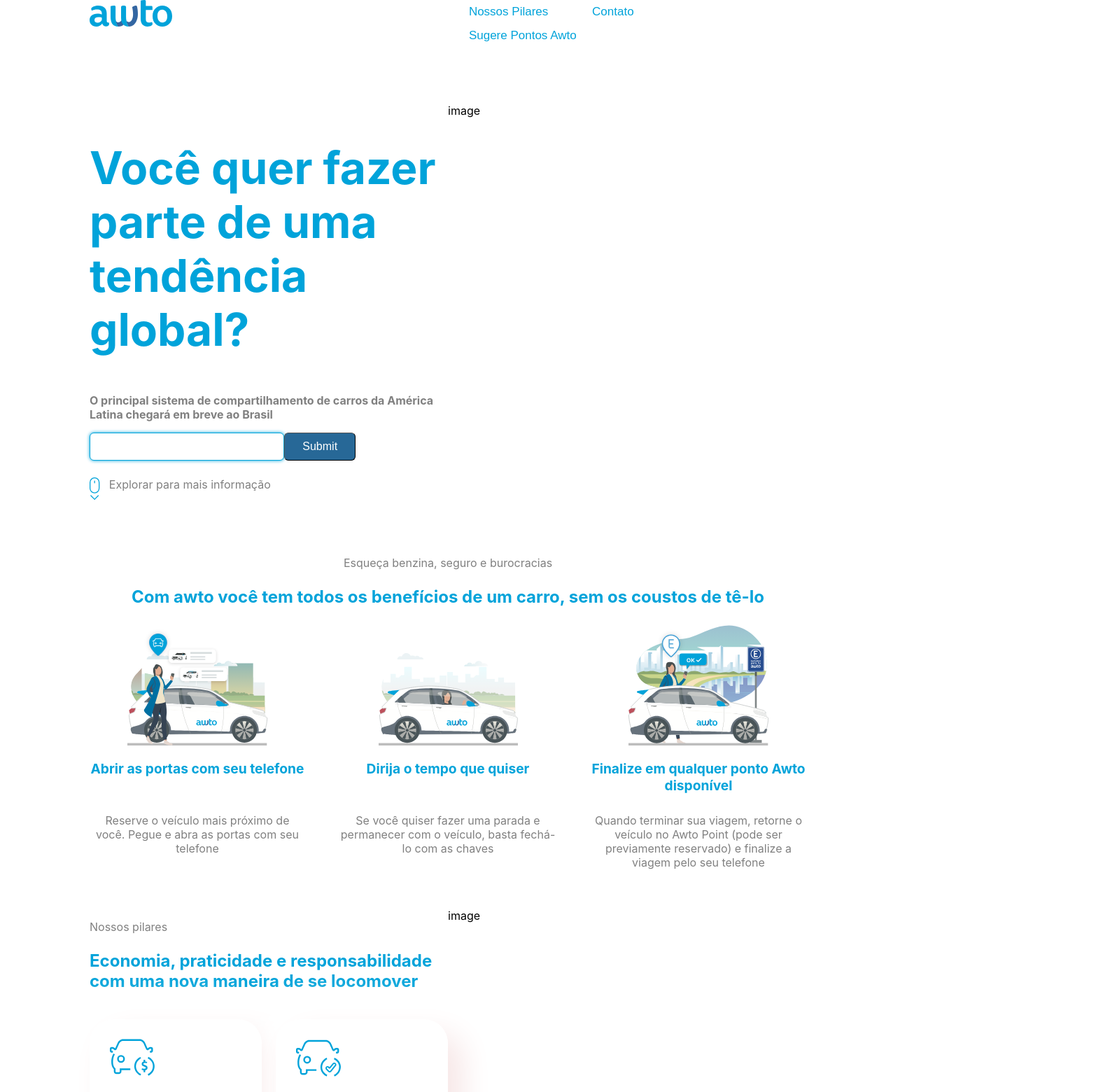
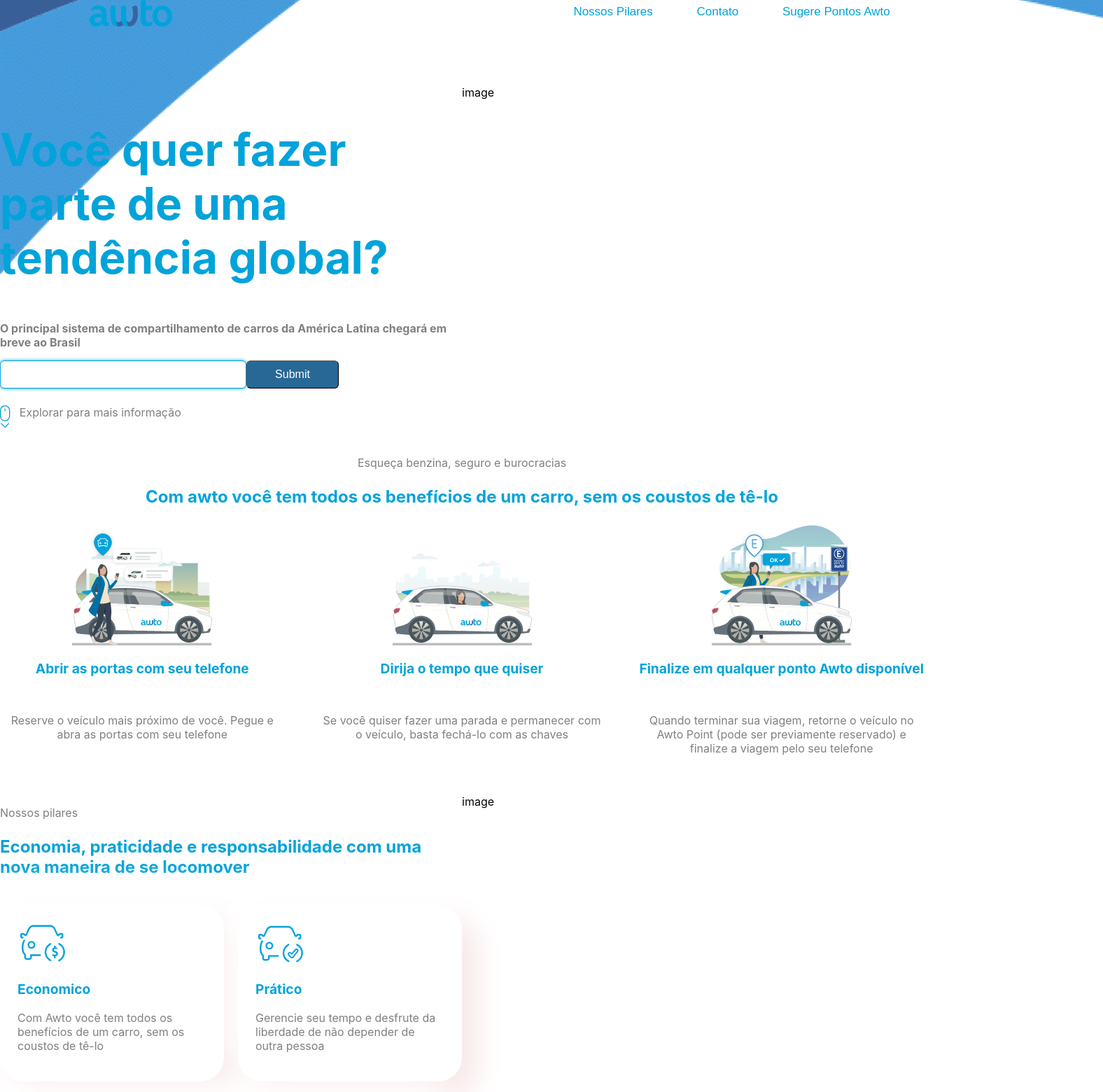
Before and after one commit to manugarcal/awto-landing-page-bra, a React (Create React App) app: page / in a window 1280 px wide. Shown: the part 40-1600 px from the top of the page at 70% size, 1576 px wide, since content can reach past the window. Built offline with nearby package versions, Linux system fonts and the light colour scheme.

Commit message:
Creación de container width

```diff
--- a/public/index.html
+++ b/public/index.html
@@ -1,20 +1,20 @@
 <!DOCTYPE html>
 <html lang="en">
-  <head>
+
+<head>
     <meta charset="utf-8" />
     <link rel="icon" href="%PUBLIC_URL%/favicon.ico" />
     <meta name="viewport" content="width=device-width, initial-scale=1" />
     <meta name="theme-color" content="#000000" />
-    <meta
-      name="description"
-      content="Web site created using create-react-app"
-    />
+    <meta name="description" content="Web site created using create-react-app" />
     <link rel="apple-touch-icon" href="%PUBLIC_URL%/logo192.png" />
     <link rel="manifest" href="%PUBLIC_URL%/manifest.json" />
-    <title>React App</title>
-  </head>
-  <body>
+    <title>Awto</title>
+</head>
+
+<body>
     <noscript>You need to enable JavaScript to run this app.</noscript>
     <div id="root"></div>
-  </body>
+</body>
+
 </html>
--- a/src/App.css
+++ b/src/App.css
@@ -1,64 +1,85 @@
 /* -----------global styles----------- */
+
 :root {
-  --primary-color : #00A3DA;
+    --primary-color: #00A3DA;
     --secondary-color: #808080;
 }
-.primaryTitle{
+
+body {
+    background: no-repeat url(assets/waves-header.png);
+    background-position: auto;
+}
+
+.primaryTitle {
     color: var(--primary-color);
     font-size: 1.5rem;
 }
-.primaryText{
+
+.primaryText {
     color: var(--primary-color);
     font-size: 1.2rem;
     font-weight: bolder;
 }
-.secondaryText{
+
+.secondaryText {
     color: var(--secondary-color);
 }
 
+.container {
+    width: 1320px;
+    margin: 0 auto 5vh;
+}
+
+
 /* -----------navbar || header Styles----------- */
+
 .headerContainer {
     display: flex;
     padding: 5vh 10vw;
 }
-.headerLogoContainer{
+
+.headerLogoContainer {
     width: 50%;
 }
+
 .headerBtn {
     margin: auto .5vw;
     color: var(--primary-color);
     text-decoration: none;
-  background-color:#fff;
-	border-radius:15px;
-	display:inline-block;
-	cursor:pointer;
-	font-family:Arial;
-	font-size:17px;
-	padding:7px 25px;
+    background-color: #fff;
+    border-radius: 15px;
+    display: inline-block;
+    cursor: pointer;
+    font-family: Arial;
+    font-size: 17px;
+    padding: 7px 25px;
+}
 
-}
 .headerBtn:hover {
-	border:1px solid var(--primary-color);
+    border: 1px solid var(--primary-color);
     color: #FFFFFF;
 }
 
 
 /* -----------Header styles----------- */
-.header{
-  padding: 5vh 10vw;
+
+.header {
     display: grid;
     grid-template-columns: 1fr 1fr;
     grid-template-rows: 1fr;
 }
-.headerTitle{
+
+.headerTitle {
     color: var(--primary-color);
     font-size: 4em;
 }
+
 .headerSubtitle {
     color: var(--secondary-color);
     font-weight: bold;
 }
-.headerInput{
+
+.headerInput {
     padding: 10px;
     font-size: 16px;
     border-width: 1px;
@@ -70,9 +91,11 @@
     box-shadow: 0px 0px 5px var(--primary-color);
     width: 50%;
 }
+
 .headerInput:focus {
     outline: none;
 }
+
 .btnSubmit {
     padding: 10px;
     border-width: 1px;
@@ -81,95 +104,117 @@
     background-color: #276897;
     color: #fff;
     width: 20%;
+}
 
-}
-.moreInfoContainer{
+.moreInfoContainer {
     display: flex;
     align-self: start;
     margin-top: 3vh;
 }
+
 .moreInfoText {
     color: var(--secondary-color);
     margin: 0 0 0 1vw;
     text-align: center;
 }
+
+
 /* -----------Benefits component styles----------- */
-.benefitsContainer{
-  margin: 5vh 10vw;
-}
-.benefitsTitle{
+
+.benefitsTitle {
     margin: auto;
     text-align: center;
 }
-.benefitsCards{
+
+.benefitsCards {
     display: grid;
     grid-template-columns: repeat(3, 1fr);
     grid-template-rows: 1fr;
     grid-column-gap: 50px;
     grid-row-gap: 0px;
 }
-.cardImageContainer{
+
+.cardImageContainer {
     display: flex;
     justify-content: center;
 }
+
 .cardTitle {
     height: 7vh;
     text-align: center;
     text-justify: distribute;
 }
-.cardText{
+
+.cardText {
     text-align: center;
     text-justify: distribute;
 }
 
+
 /* -----------Our Pillars component Styles----------- */
-.ourPillarsContainer{
-  margin: 5vh 10vw;
+
+.ourPillarsContainer {
     display: grid;
     grid-template-columns: 1fr 1fr;
     grid-template-rows: 1fr;
 }
 
-.infoCardContainer{
+.infoCardContainer {
     margin-top: 5vh!important;
 }
-.infoCardContainer{
+
+.infoCardContainer {
     display: grid;
     grid-template-columns: repeat(2, 1fr);
     grid-template-rows: repeat(2, 1fr);
     grid-column-gap: 20px;
     grid-row-gap: 20px;
 }
-.infoCard1, .infoCard2, .infoCard3{
+
+.infoCard1,
+.infoCard2,
+.infoCard3 {
     padding: 25px;
 }
-.infoCard1 { grid-area: 1 / 1 / 2 / 2; }
-.infoCard2 { grid-area: 1 / 2 / 2 / 3; }
-.infoCard3 { grid-area: 2 / 1 / 3 / 3; }
+
+.infoCard1 {
+    grid-area: 1 / 1 / 2 / 2;
+}
+
+.infoCard2 {
+    grid-area: 1 / 2 / 2 / 3;
+}
+
+.infoCard3 {
+    grid-area: 2 / 1 / 3 / 3;
+}
 
 .cardShape {
     border-radius: 34px;
     background: #fff;
-  box-shadow:  21px 21px 43px #f7e7e7,
-             -21px -21px 43px #ffffff;
+    box-shadow: 21px 21px 43px #f7e7e7, -21px -21px 43px #ffffff;
+}
 
-}
 
 /* -----------Suggest Points component Style----------- */
 
+
 /* -----------Social Media Component Styles----------- */
 
+
 /* -----------contac us form Styles----------- */
+
 
 /* -----------footer Styles----------- */
 
 
+/* -----------media query devices----------- */
 
 
-/* -----------media query devices----------- */
 /* -----------Mobile----------- */
+
 @media only screen and (max-width: 40em) {
-  .header{
+    .header {
         display: grid;
         grid-template-columns: 1fr;
         grid-template-rows: 1fr;
@@ -177,8 +222,10 @@
     .butonsContainer {
         display: none;
     }
+}
 
-}
+
 /* -----------Tablets----------- */
 
+
 /* -----------Desktop----------- */
--- a/src/components/Benefits.jsx
+++ b/src/components/Benefits.jsx
@@ -6,7 +6,7 @@
 
 const Benefits = () => {
   return (
-    <section className="benefitsContainer">
+    <section className="container">
       <div className="benefitsTitle">
         <p className="secondaryText">Esqueça benzina, seguro e burocracias</p>
         <h3 className="primaryTitle">
--- a/src/components/Header.jsx
+++ b/src/components/Header.jsx
@@ -3,7 +3,7 @@
 
 const Header = () => {
   return (
-    <section className="header">
+    <section className="header container">
       <div>
         <h1 className="headerTitle">Você quer fazer parte de uma tendência global?</h1>
         <p className="headerSubtitle">
--- a/src/components/Navbar.jsx
+++ b/src/components/Navbar.jsx
@@ -3,7 +3,7 @@
 
 const Navbar = () => {
   return (
-    <div className="headerContainer">
+    <div className="headerContainer container">
       <div className="headerLogoContainer">
         <img src={awtoLogo} alt="Awto Logo" />
       </div>
--- a/src/components/OurPillars.jsx
+++ b/src/components/OurPillars.jsx
@@ -6,7 +6,7 @@
 
 const OurPillars = () => {
   return (
-    <section className="ourPillarsContainer">
+    <section className="ourPillarsContainer container">
       <div className="ourPillarsTitle">
         <p className="secondaryText">Nossos pilares</p>
         <h3 className="primaryTitle">
```
Also changed, not shown: src/assets/waves-header.png (added), 1 other file (tests, documents, lock files or other folders). Lines whose indentation alone changed are shown as unchanged.
